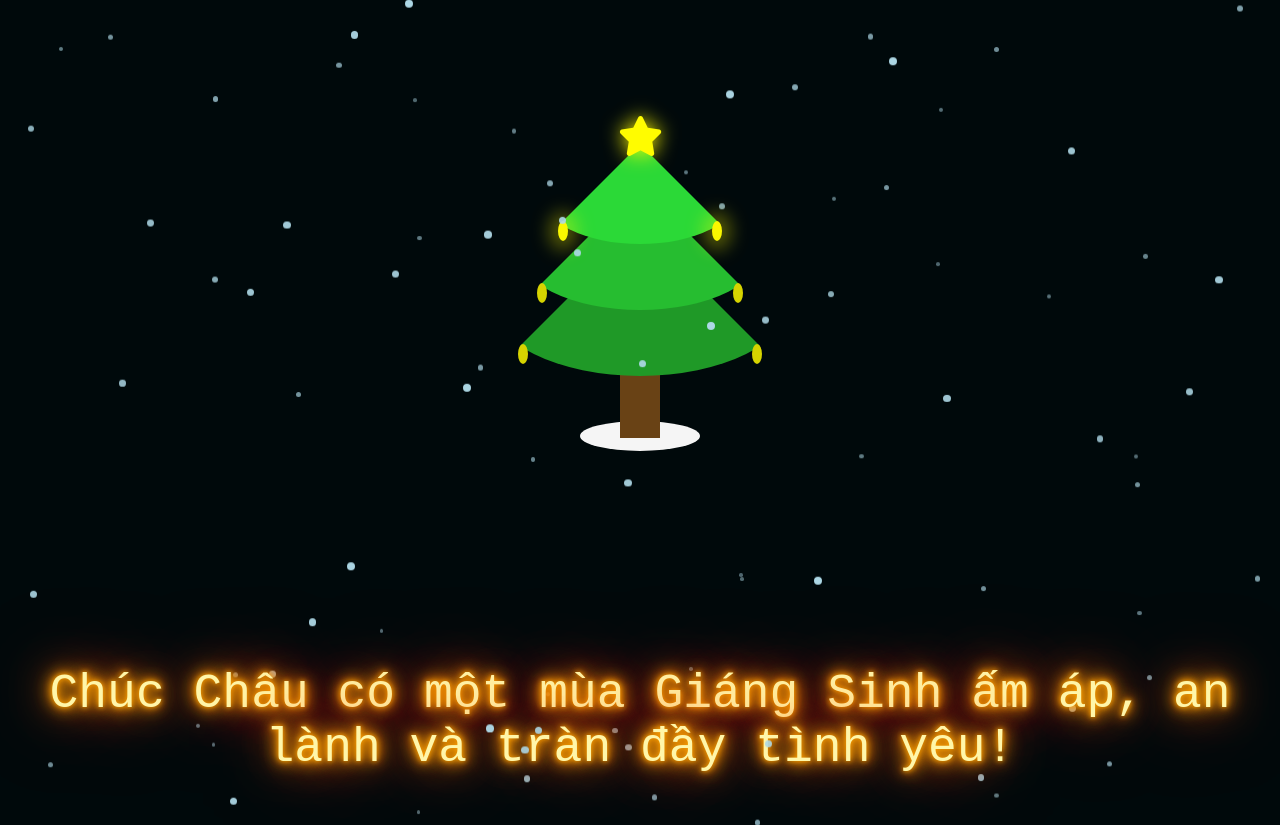
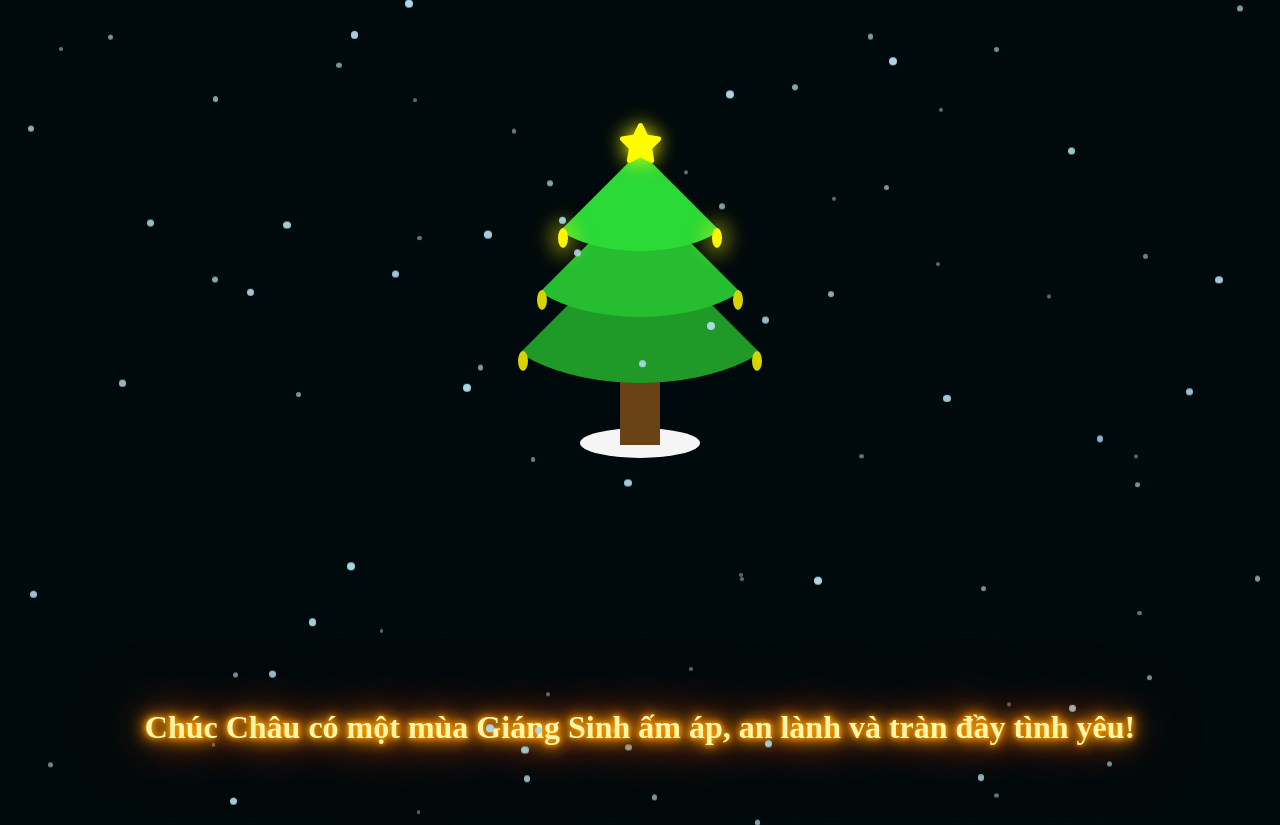
Before and after one commit to Gofhero/Gi-ng-sinh, a plain HTML site: page index.html in a window 1280 px wide. Drawn offline with Linux system fonts and the light colour scheme.

Commit message:
Update index.html
Signed-off-by: Nguyen Thanh Hung <117470696+Gofhero@users.noreply.github.com>

```diff
--- a/index.html
+++ b/index.html
@@ -23,6 +23,6 @@
     <script src="script.js"></script>
     <!-- Thêm các đoạn mã JavaScript nếu cần -->
 
-    <div class="nhapnhay" > Chúc Châu có một mùa Giáng Sinh ấm áp, an lành và tràn đầy tình yêu! </div>
+    <h1> Chúc Châu có một mùa Giáng Sinh ấm áp, an lành và tràn đầy tình yêu! </h1>
   </body>
 </html>
```
